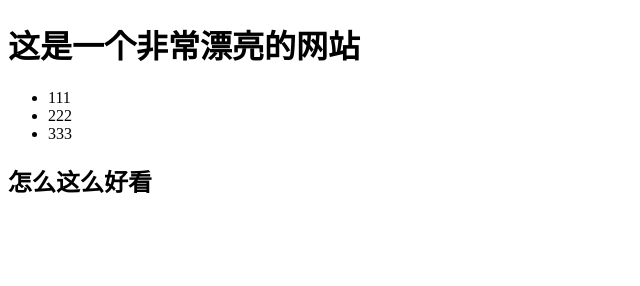
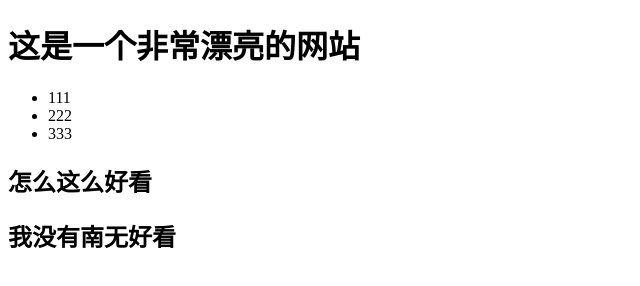
Before and after one commit to SuYi-alex/git-demo, a plain HTML site: page index.html in a window 1280 px wide. Shown: the whole page, without its empty margins (0-640 px from the left). Drawn offline with Linux system fonts and the light colour scheme.

Commit message:
增加新的功能

```diff
--- a/index.html
+++ b/index.html
@@ -16,6 +16,7 @@
         <li>333</li>
     </ul>
     <h2>怎么这么好看</h2>
+    <h2>我没有南无好看</h2>
 </body>
 
 </html>
```
